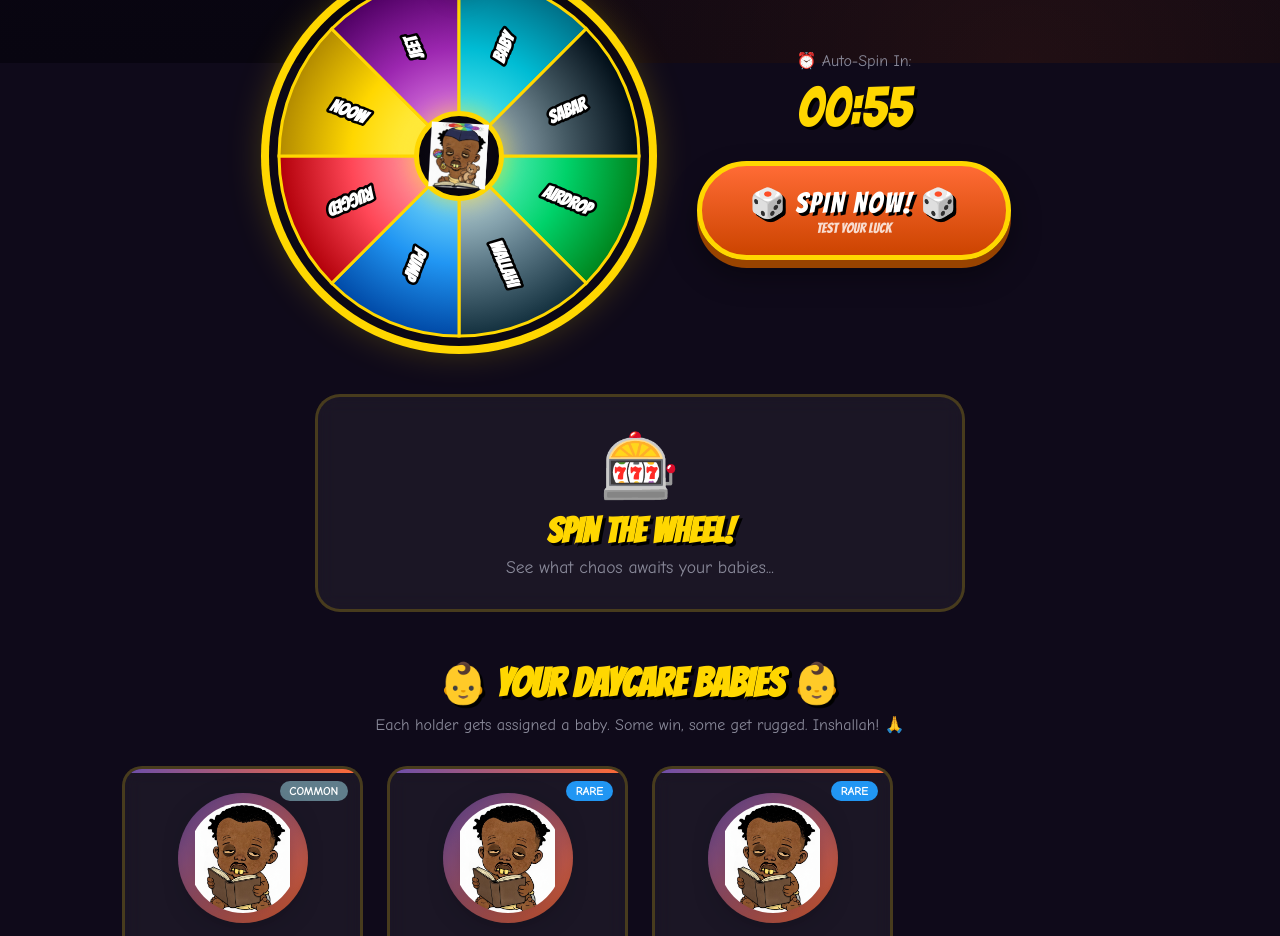
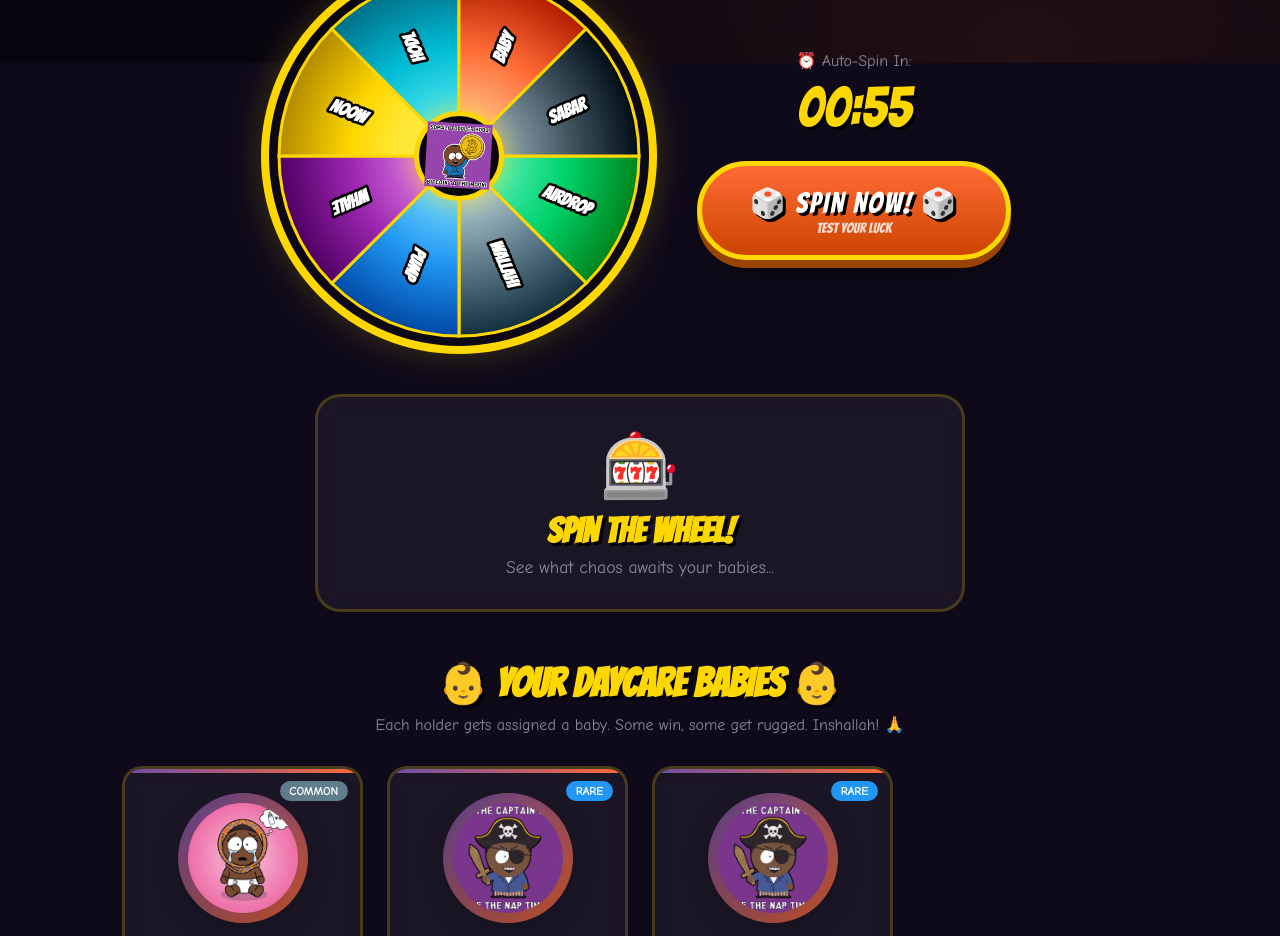
Before and after one commit to CONTINAD/Somalidaycare, a plain HTML site: page index.html in a window 1280 px wide. Shown: the part 737-1673 px from the top of the page. Drawn offline with Linux system fonts and the light colour scheme.

Commit message:
New South Park style Somali babies + removed rug wheel outcomes

```diff
--- a/index.html
+++ b/index.html
@@ -61,9 +61,9 @@
             </div>
         </div>
         <div class="hero-babies">
-            <img src="baby1.png" alt="Baby 1" class="hero-baby baby-float-1">
-            <img src="baby2.png" alt="Baby 2" class="hero-baby baby-float-2">
-            <img src="baby3.png" alt="Baby 3" class="hero-baby baby-float-3">
+            <img src="baby_suit.png" alt="Suit Baby" class="hero-baby baby-float-1">
+            <img src="baby_rocket.png" alt="Rocket Baby" class="hero-baby baby-float-2">
+            <img src="baby_king.png" alt="King Baby" class="hero-baby baby-float-3">
         </div>
     </header>
 
@@ -90,7 +90,7 @@
                     <div class="wheel-pointer">▼</div>
                     <canvas id="wheelCanvas" width="380" height="380"></canvas>
                     <div class="wheel-center">
-                        <img src="baby4.png" alt="Spin Baby" class="center-baby">
+                        <img src="baby_bitcoin.png" alt="Spin Baby" class="center-baby">
                     </div>
                 </div>
 
@@ -201,7 +201,7 @@
 
     <footer>
         <div class="footer-content">
-            <img src="baby3.png" alt="Baby" class="footer-mascot">
+            <img src="baby_hodl.png" alt="HODL Baby" class="footer-mascot">
             <div class="footer-text">
                 <p class="disclaimer">⚠️ $SOMALI is a meme coin with no intrinsic value. Do your own research. Not
                     financial advice. ⚠️</p>
@@ -213,7 +213,7 @@
                 </div>
                 <p class="copyright">© 2024 Somali Daycare. All rights reserved. Wallahi.</p>
             </div>
-            <img src="baby4.png" alt="Baby" class="footer-mascot">
+            <img src="baby_diamond2.png" alt="Diamond Baby" class="footer-mascot">
         </div>
     </footer>
 
--- a/script.js
+++ b/script.js
@@ -21,9 +21,11 @@ const PUMP_CONFIG = {
 // BABY CONFIGURATION - ALL THE NEW BABIES!
 // ============================================
 
-// Only using working images without checkered backgrounds
+// New South Park style Somali babies!
 const BABY_IMAGES = [
-    'baby1.png', 'baby2.png', 'baby3.png', 'baby4.png'
+    'baby_suit.png', 'baby_rocket.png', 'baby_crying.png', 'baby_hijab.png',
+    'baby_bitcoin.png', 'baby_king.png', 'baby_diamond2.png', 'baby_moon2.png',
+    'baby_hodl.png', 'baby_pirate2.png'
 ];
 
 const BABY_NAMES = [
@@ -53,7 +55,7 @@ const WHEEL_OUTCOMES = [
     },
     {
         name: 'WALLAHI',
-        icon: '💀',
+        icon: '🤲',
         message: 'Wallahi bro nothing happened. Your baby just vibin. Try again.',
         type: 'neutral',
         points: 0,
@@ -68,12 +70,12 @@ const WHEEL_OUTCOMES = [
         color: '#2196F3'
     },
     {
-        name: 'RUGGED',
-        icon: '💀',
-        message: 'RUGGED! Dev took the LP and went back to Mogadishu. Maalin xun!',
-        type: 'lose',
-        points: -100,
-        color: '#FF4757'
+        name: 'WHALE',
+        icon: '🐋',
+        message: 'A WHALE just aped in! Market cap going crazy! Your baby is thriving!',
+        type: 'win',
+        points: 200,
+        color: '#9C27B0'
     },
     {
         name: 'MOON',
@@ -84,12 +86,12 @@ const WHEEL_OUTCOMES = [
         color: '#FFD700'
     },
     {
-        name: 'JEET',
-        icon: '📉',
-        message: 'Some jeet paper handed. Baby crying but we HODLing still.',
-        type: 'lose',
-        points: -50,
-        color: '#9C27B0'
+        name: 'HODL',
+        icon: '💎',
+        message: 'Diamond hands activated! Your baby knows patience pays!',
+        type: 'win',
+        points: 75,
+        color: '#00BCD4'
     },
     {
         name: 'BABY',
@@ -97,12 +99,12 @@ const WHEEL_OUTCOMES = [
         message: 'Alhamdulillah! Free baby appeared! The daycare is expanding!',
         type: 'win',
         points: 200,
-        color: '#00BCD4'
+        color: '#FF6B35'
     },
     {
         name: 'SABAR',
         icon: '🙏',
-        message: 'Sabar (patience). Nothing this spin. Allah has a plan.',
+        message: 'Sabar (patience). Nothing this spin. Allah has a plan for your gains.',
         type: 'neutral',
         points: 0,
         color: '#455A64'
@@ -332,11 +334,11 @@ window.copyCA = copyCA;
 
 function loadLeaderboard() {
     const mockHolders = [
-        { address: generateHolderAddress(), amount: '420.69M', rank: 1, image: 'baby1.png' },
-        { address: generateHolderAddress(), amount: '69.42M', rank: 2, image: 'baby2.png' },
-        { address: generateHolderAddress(), amount: '33.33M', rank: 3, image: 'baby3.png' },
-        { address: generateHolderAddress(), amount: '21.00M', rank: 4, image: 'baby4.png' },
-        { address: generateHolderAddress(), amount: '10.50M', rank: 5, image: 'baby1.png' },
+        { address: generateHolderAddress(), amount: '420.69M', rank: 1, image: 'baby_king.png' },
+        { address: generateHolderAddress(), amount: '69.42M', rank: 2, image: 'baby_suit.png' },
+        { address: generateHolderAddress(), amount: '33.33M', rank: 3, image: 'baby_diamond2.png' },
+        { address: generateHolderAddress(), amount: '21.00M', rank: 4, image: 'baby_moon2.png' },
+        { address: generateHolderAddress(), amount: '10.50M', rank: 5, image: 'baby_hodl.png' },
     ];
 
     gameState.holders = mockHolders;
@@ -370,8 +372,17 @@ function renderLeaderboard() {
 function createBaby() {
     const rarity = getRandomItem(RARITIES);
 
-    // Using the 4 working baby images for all rarities
-    const imagePool = ['baby1.png', 'baby2.png', 'baby3.png', 'baby4.png'];
+    // Use the new South Park style images based on rarity
+    let imagePool;
+    if (rarity === 'legendary') {
+        imagePool = ['baby_king.png', 'baby_diamond2.png', 'baby_moon2.png'];
+    } else if (rarity === 'epic') {
+        imagePool = ['baby_suit.png', 'baby_bitcoin.png', 'baby_rocket.png'];
+    } else if (rarity === 'rare') {
+        imagePool = ['baby_hodl.png', 'baby_pirate2.png'];
+    } else {
+        imagePool = ['baby_crying.png', 'baby_hijab.png'];
+    }
 
     const baby = {
         id: Date.now() + Math.random(),
```
Also changed, not shown: baby_bitcoin.png (added), baby_crying.png, baby_diamond2.png (added), baby_hijab.png (added), baby_hodl.png (added), baby_king.png (added), baby_moon2.png (added), baby_pirate2.png (added), baby_rocket.png (added), baby_suit.png (added).
